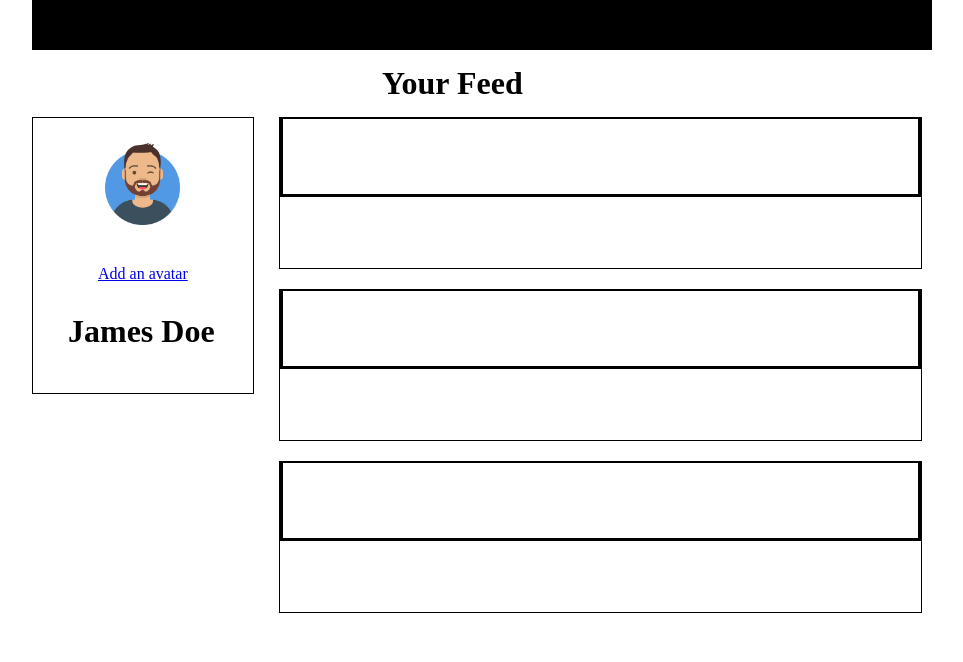
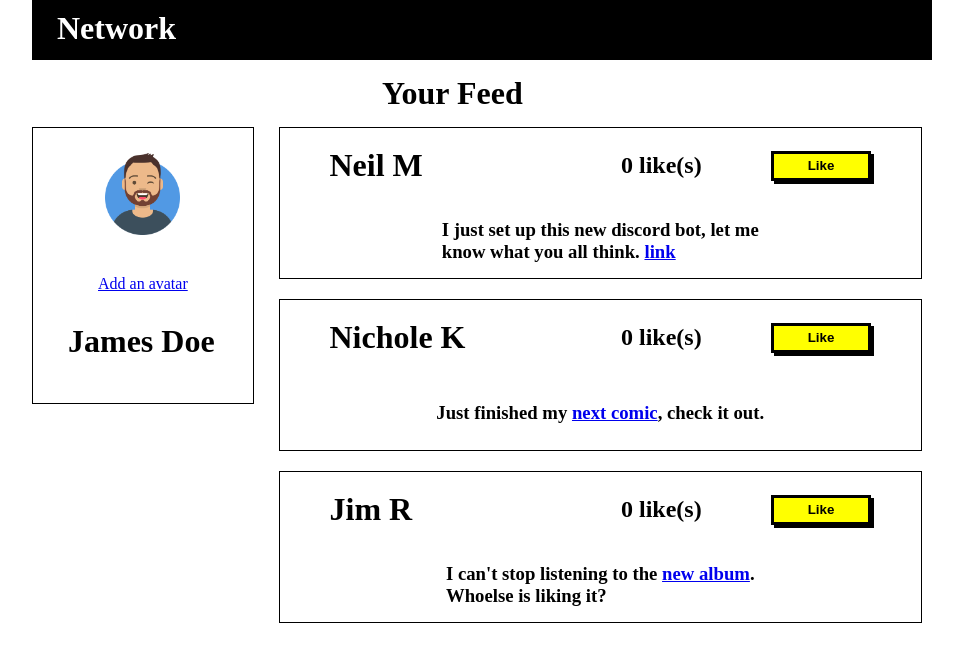
Before and after one commit to Azachary8232/Liking-Likes, a plain HTML site: page index2.html in a window 1280 px wide. Shown: the whole page, without its empty margins (158-1121 px from the left). Drawn offline with Linux system fonts and the light colour scheme.

Commit message:
Part II Completed Project

```diff
--- a/index2.html
+++ b/index2.html
@@ -10,62 +10,75 @@
 <body>
     <div class="container auto"><!-- Container -->
         <div class="header"> <!-- Header -->
+            <h1>Network</h1>
         </div>
         <h1 class="feed">Your Feed</h1>
         <div class="body flex"> <!-- Body -->
             <div class="legoBorder leftColumn"> <!-- Left Column -->
-                <img src="Media\pngwing.com.png" alt="Profile Pic" class="auto profile margin">
+                <img src="Media/pngwing.com.png" alt="Profile Pic" class="auto profile margin">
                 <a href="#" class="avatar">Add an avatar</a>
                 <h1 class="james">James Doe</h1>
             </div>
             <div class="rightColumn"> <!-- Right Column -->
                 <div class="legoBorder box1"> <!-- Box 1 -->
-                    <div class="legoBorder flex topBox">
+                    <div class="flex topBox">
                         <!-- Top Box -->
-                        <div class=" legoBorder">
+                        <div class="topBoxLeft">
                             <!-- Top Left -->
+                            <h1>Neil M</h1>
                         </div>
-                        <div class="legoBorder">
+                        <div class="flex topBoxRight">
                             <!-- Top Right -->
+                            <h2 id="like1">0 like(s)</h2>
+                            <button class="btn" onclick="addLike()">Like</button>
                         </div>
                     </div>
-                    <div class= "legoBorder bottomBox">
+                    <div class="flex bottomBox">
                         <!-- Bottom Box -->
+                        <h3>I just set up this new discord bot, let me<br>
+                        know what you all think. <span><a href="#">link</a></span></h3>
                     </div>
                 </div>
                 <div class="legoBorder box1"> <!-- Box 2 -->
-                    <div class="legoBorder flex topBox">
+                    <div class="flex topBox">
                         <!-- Top Box -->
-                        <div class=" legoBorder">
+                        <div class="topBoxLeft">
                             <!-- Top Left -->
+                            <h1>Nichole K</h1>
                         </div>
-                        <div class="legoBorder">
+                        <div class="flex topBoxRight">
                             <!-- Top Right -->
+                            <h2 id="like2">0 like(s)</h2>
+                            <button class="btn" onclick="addLike2()">Like</button>
                         </div>
                     </div>
-                    <div class= "legoBorder bottomBox">
+                    <div class="flex bottomBox">
                         <!-- Bottom Box -->
+                        <h3>Just finished my <span> <a href="#">next comic</a></span>, check it out.</h3>
                     </div>
                 </div>
                 <div class="legoBorder box1"> <!-- Box 3 -->
-                    <div class="legoBorder flex topBox">
+                    <div class="flex topBox">
                         <!-- Top Box -->
-                        <div class=" legoBorder">
+                        <div class="topBoxLeft">
                             <!-- Top Left -->
+                            <h1>Jim R</h1>
                         </div>
-                        <div class="legoBorder">
+                        <div class="flex topBoxRight">
                             <!-- Top Right -->
+                            <h2 id="like3">0 like(s)</h2>
+                            <button class="btn" onclick="addLike3()">Like</button>
                         </div>
                     </div>
-                    <div class= "legoBorder bottomBox">
+                    <div class="flex bottomBox">
                         <!-- Bottom Box -->
+                        <h3>I can't stop listening to the <span> <a href="#">new album</a></span>. <br>
+                        Whoelse is liking it?</h3>
                     </div>
                 </div>
             </div>
         </div>
     </div>
-
-
-    <script src="script2.js"></script>
+<script src="script2.js"></script>
 </body>
 </html>
--- a/script.js
+++ b/script.js
@@ -1,7 +1,7 @@
 
 
 var likes = document.querySelector("#likes");
-var count = 0
+var count = 0;
 
 function addLikes(){
     count++;
--- a/script2.js
+++ b/script2.js
@@ -0,0 +1,26 @@
+
+// Button 1
+var likes = document.querySelector("#like1");
+var count = 0;
+
+function addLike(){
+    count++;
+    likes.innerHTML = count + " like(s)";
+}
+
+// Button 2
+var likes2 = document.querySelector("#like2");
+var count2 = 0;
+
+function addLike2(){
+    count2++;
+    likes2.innerHTML = count2 + " like(s)";
+}
+// Button 3
+var likes3 = document.querySelector("#like3");
+var count3 = 0;
+
+function addLike3(){
+    count3++;
+    likes3.innerHTML = count3 + " like(s)";
+}
--- a/style2.css
+++ b/style2.css
@@ -13,6 +13,7 @@
     box-shadow: 3px 3px black;
     width: 100px;
     height: 30px;
+    font-weight: bold;
 }
 
 .container{
@@ -26,7 +27,14 @@
 
 .header{
     background-color: black;
-    height: 50px;
+    height: 60px;
+}
+
+.header h1{
+    color: white;
+    font-weight: bold;
+    margin: 10px 0px 0px 25px;
+    display:inline-block;
 }
 
 .body{
@@ -60,6 +68,23 @@
 .topBox{
     height: 75px;
     justify-content: space-between;
+    align-content: space-around;
+    align-items: center;
+}
+
+.topBoxRight{
+    width: 300px;
+    justify-content: space-between;
+    align-content: space-around;
+    align-items: center;
+}
+
+.topBoxLeft h1{
+    margin-left: 50px;
+}
+
+.topBoxRight button{
+    margin-right: 50px;
 }
 
 .profile{
@@ -86,3 +111,10 @@
 .james{
     margin: 0px 35px;
 }
+
+.bottomBox{
+    height: 75px;
+    justify-content: space-around;
+    align-content: center;
+    align-items: center;
+}
```
